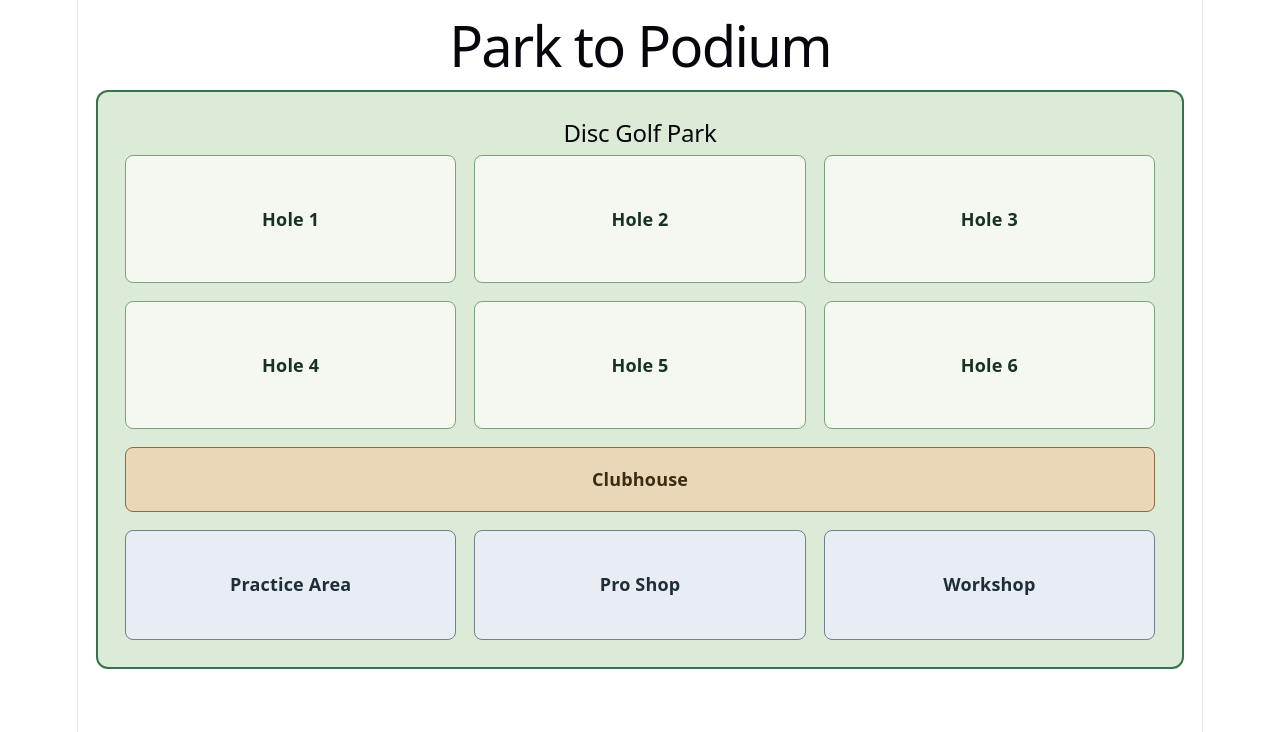
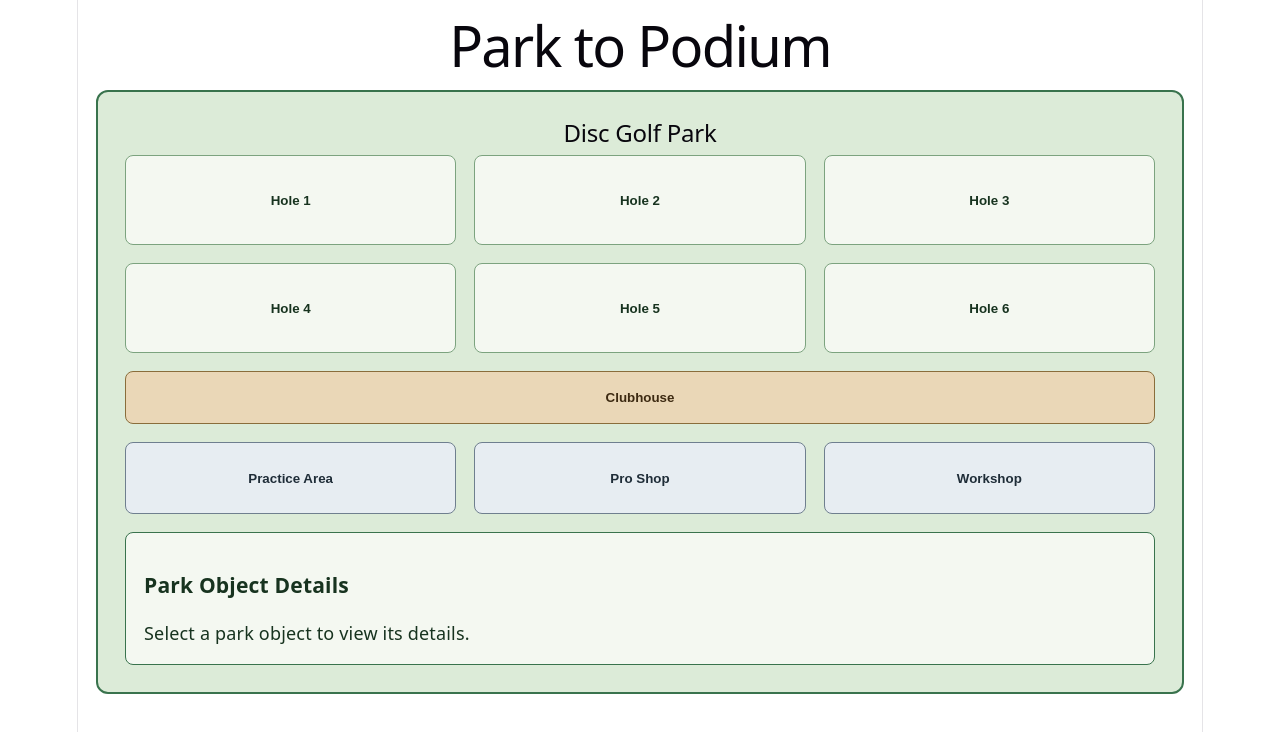
Before and after one commit to rob1n1t/dgproject, a React (Vite) app: page / in a window 1280 px wide. Shown: the top 732 px of the page. Built offline with nearby package versions, Linux system fonts and the light colour scheme.

Commit message:
feat: add selectable park objects

```diff
--- a/src/App.css
+++ b/src/App.css
@@ -32,6 +32,7 @@
   background-color: #ead7b7;
   color: #3d2a12;
   font-weight: 600;
+  width: 100%;
 }
 
 .facilities {
@@ -41,7 +42,7 @@
   margin-top: 1rem;
 }
 
-.facility{
+.facility {
   display: grid;
   place-items: center;
   min-height: 4rem;
@@ -54,6 +55,20 @@
   text-align: center;
 }
 
+.details {
+  margin-top: 1rem;
+  padding: 1rem;
+  border: 1px solid #39734d;
+  border-radius: 8px;
+  background-color: #f4f8f1;
+  color: #17331f;
+  text-align: left;
+}
+
+.selected {
+  box-shadow: 0 0 0 3px #1f5f3b;
+}
+
 @media (max-width: 600px) {
   .holes {
     grid-template-columns: repeat(2, minmax(0, 1fr));
--- a/src/App.tsx
+++ b/src/App.tsx
@@ -1,29 +1,121 @@
+import { useState } from 'react'
 import './App.css'
 
-const holeNumbers = [1, 2, 3, 4, 5, 6]
-const facilityNames = ['Practice Area', 'Pro Shop', 'Workshop']
+type ParkItem = {
+  id: string
+  name: string
+  kind: 'hole' | 'facility'
+}
+
+const holes: ParkItem[] = [
+  {
+    id: 'hole-1',
+    name: 'Hole 1',
+    kind: 'hole',
+  },
+  {
+    id: 'hole-2',
+    name: 'Hole 2',
+    kind: 'hole',
+  },
+  {
+    id: 'hole-3',
+    name: 'Hole 3',
+    kind: 'hole',
+  },
+  {
+    id: 'hole-4',
+    name: 'Hole 4',
+    kind: 'hole',
+  },
+  {
+    id: 'hole-5',
+    name: 'Hole 5',
+    kind: 'hole',
+  },
+  {
+    id: 'hole-6',
+    name: 'Hole 6',
+    kind: 'hole',
+  },
+]
+
+const facilities: ParkItem[] = [
+  {
+    id: 'practice-area',
+    name: 'Practice Area',
+    kind: 'facility',
+  },
+  {
+    id: 'pro-shop',
+    name: 'Pro Shop',
+    kind: 'facility',
+  },
+  {
+    id: 'workshop',
+    name: 'Workshop',
+    kind: 'facility',
+  },
+]
+
+const clubhouse: ParkItem = {
+  id: 'clubhouse',
+  name: 'Clubhouse',
+  kind: 'facility',
+}
 
 function App() {
+  const [selectedItem, setSelectedItem] = useState<ParkItem | null>(null)
   return (
     <main>
       <h1>Park to Podium</h1>
       <section className="park">
         <h2>Disc Golf Park</h2>
         <div className="holes">
-          {holeNumbers.map((holeNumber) => (
-            <div className="hole" key={holeNumber}>
-              Hole {holeNumber}
-            </div>
+          {holes.map((hole) => (
+            <button
+              className={selectedItem?.id === hole.id ? 'hole selected' : 'hole'}
+              type="button"
+              aria-pressed={selectedItem?.id === hole.id}
+              key={hole.id}
+              onClick={() => setSelectedItem(hole)}
+            >
+              {hole.name}
+            </button>
           ))}
         </div>
-        <div className="clubhouse">Clubhouse</div>
+        <button
+          className={selectedItem?.id === clubhouse.id ? 'clubhouse selected' : 'clubhouse'}
+          type="button"
+          aria-pressed={selectedItem?.id === clubhouse.id}
+          onClick={() => setSelectedItem(clubhouse)}
+        >
+          {clubhouse.name}
+        </button>
         <div className="facilities">
-          {facilityNames.map((facilityName) => (
-            <div className="facility" key={facilityName}>
-              {facilityName}
-            </div>
+          {facilities.map((facility) => (
+            <button
+              className={selectedItem?.id === facility.id ? 'facility selected' : 'facility'}
+              type="button"
+              aria-pressed={selectedItem?.id === facility.id}
+              key={facility.id}
+              onClick={() => setSelectedItem(facility)}
+            >
+              {facility.name}
+            </button>
           ))}
         </div>
+        <section className="details">
+          <h3>Park Object Details</h3>
+          {selectedItem ? (
+            <div>
+              <p>Name: {selectedItem.name}</p>
+              <p>Type: {selectedItem.kind}</p>
+            </div>
+          ) : (
+            <p>Select a park object to view its details.</p>
+          )}
+        </section>
       </section>
     </main>
   )
```
